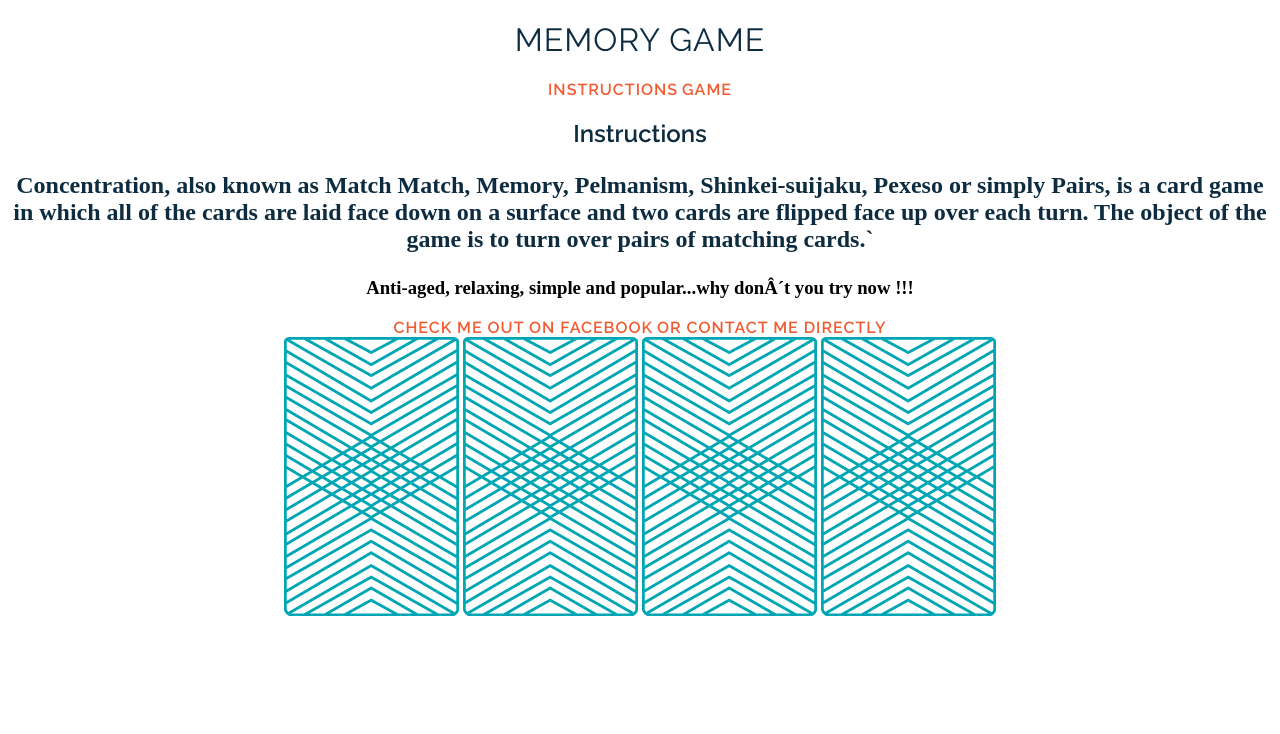
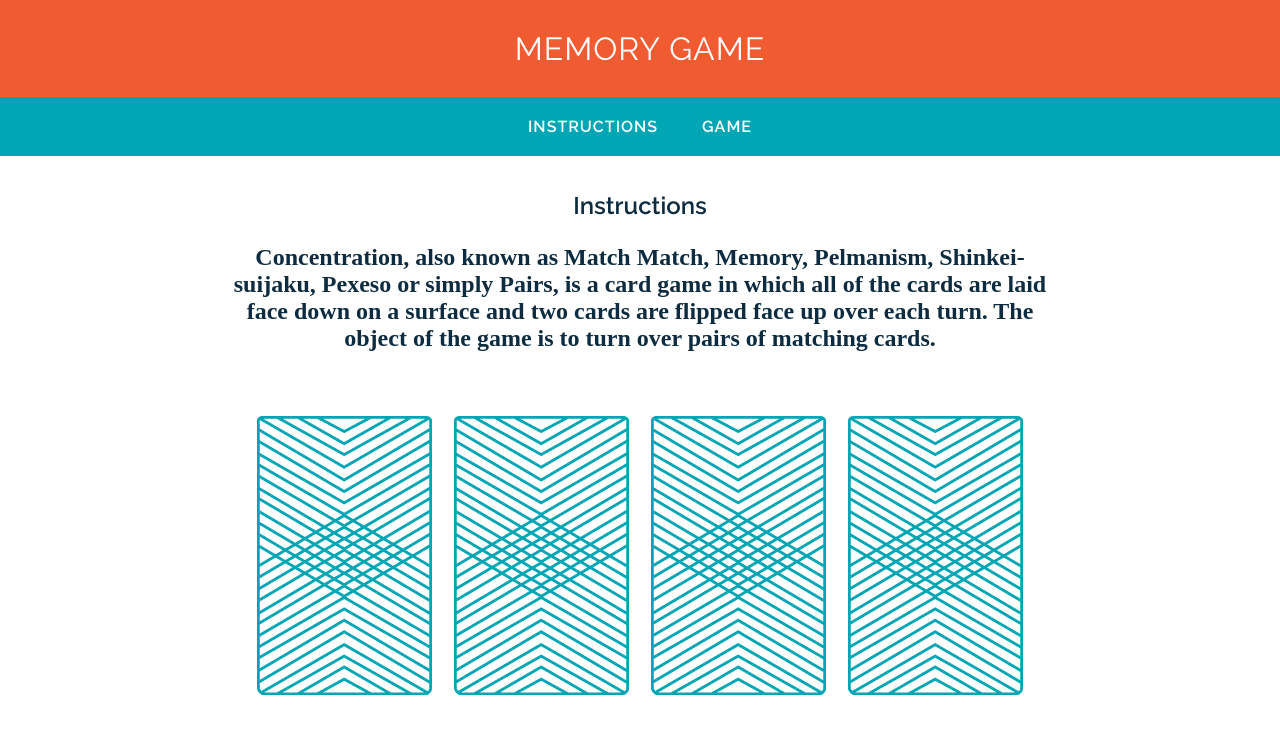
Before and after one commit to 3JTechno/wdi-fundamentals-memorygame, a PHP site: page / in a window 1280 px wide. Shown: the top 734 px of the page. Run offline with PHP 8.4, Linux system fonts and the light colour scheme; some web fonts are replaced.

Commit message:
add semantic elements

```diff
--- a/memory_game/css/style.css
+++ b/memory_game/css/style.css
@@ -1,22 +1,39 @@
 body{
 	text-align: center;
+	margin:0;
 }
-
+header{
+	background-color: #F15B31;
+	color: #FFFFFF;
+	padding: 30px 20px;
+}
+nav{
+	background-color: #00A6B3;
+	padding: 20px 0;
+}
+main{
+	width: 850px;
+	margin: 35px auto;
+}
+img{
+	margin: 40px 8px 0 8px;
+}
 h1{
 	font-family: "Raleway";
-	color: #0D2C40;
 	letter-spacing: 1PX;
 	font-weight: 400;
 	font-size: 45 px;
+	margin:0;
 }
 a{
 	text-decoration: none;
 	text-transform: uppercase;
 	font-family: "Raleway", sans-serif;
-	color: #F15B31;
 	letter-spacing: 1px;
 	font-weight: 600;
 	font-size: 18 px;
+	padding: 0 20px;
+	color: #FFFFFF;
 }
 h2{
 	font-family: "Raleway";
@@ -25,7 +42,6 @@
 	font-weight: 600;
 	font-size: 18 px;
 }
-
 p {
-font-family: "Droid Serif", serif;
+	font-family: "Droid Serif", serif;
 }
--- a/memory_game/index.html
+++ b/memory_game/index.html
@@ -7,19 +7,22 @@
 		<link href="css/style.css" rel="stylesheet" type="text/css">
 	</head>
 	<body>
+		<header>
 			<h1>MEMORY GAME</h1>
+		</header>
+		<nav>
 			<a href="#">Instructions</a>
 			<a href="#">Game</a>
+		</nav>
+		<main>
 			<h2>Instructions</p>
-		<p>Concentration, also known as Match Match, Memory, Pelmanism, Shinkei-suijaku, Pexeso or simply Pairs, is a card game in which all of the cards are laid face down on a surface and two cards are flipped face up over each turn. The object of the game is to turn over pairs of matching cards.`</p>
-		<h3>Anti-aged, relaxing, simple and popular...why don´t you try now !!!</h3>
-		<a href="#">Check me out on Facebook</a>
-		<a href="mailto:#">Or contact me directly</a>
+			<p>Concentration, also known as Match Match, Memory, Pelmanism, Shinkei-suijaku, Pexeso or simply Pairs, is a card game in which all of the cards are laid face down on a surface and two cards are flipped face up over each turn. The object of the game is to turn over pairs of matching cards.</p>
 			<div>
 				<img src="images/back.png" alt="Queen of Diamonds">
 				<img src="images/back.png" alt="Queen of Hearts">
 				<img src="images/back.png" alt="King of Dimaonds">
 				<img src="images/back.png" alt="King of Hearts">
 			</div>
+		</main>
 	</body>
 </html>
```
Lines whose indentation alone changed are shown as unchanged.
